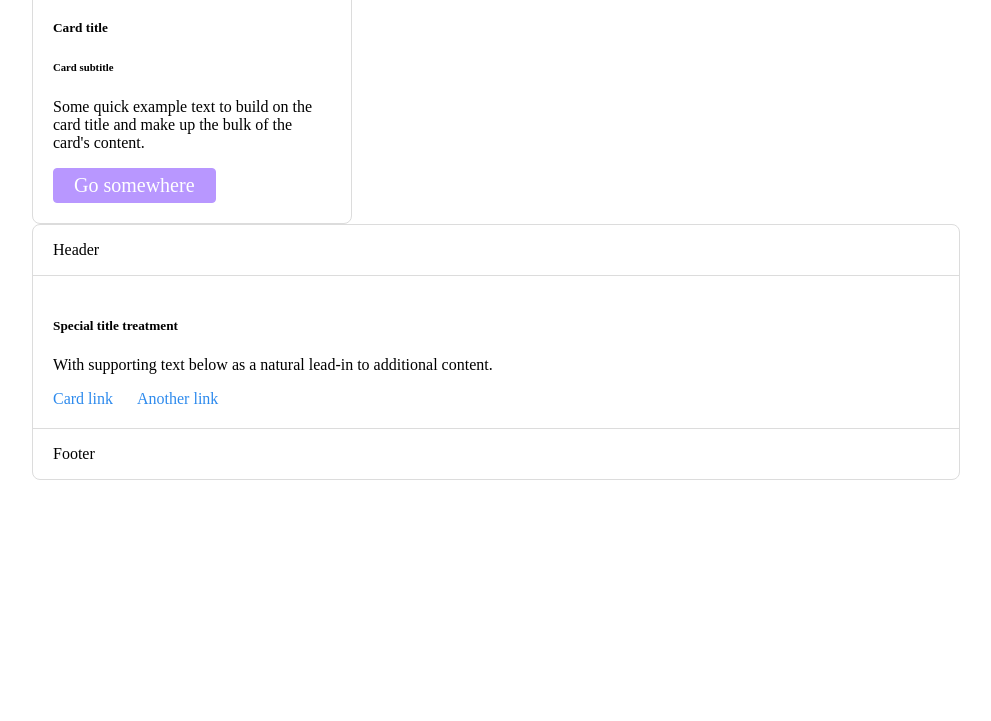
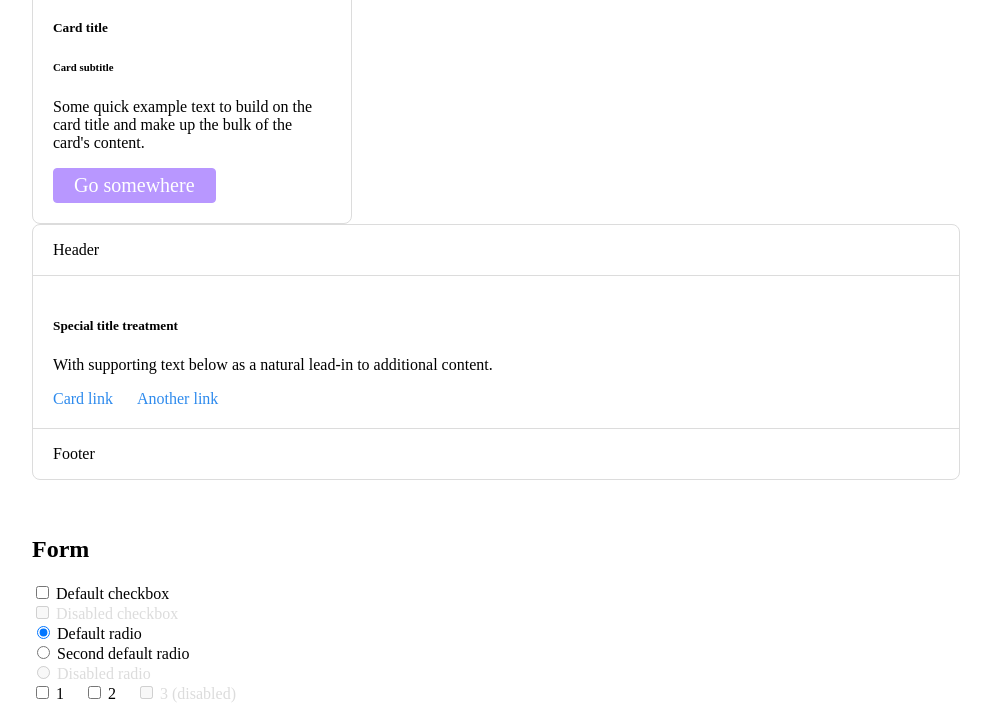
Before and after one commit to yuristrap/yuristrap, a plain HTML site: page index.html in a window 1280 px wide. Shown: the part 2071-2792 px from the top of the page, without its empty margins (144-1135 px from the left). Before the commit the page ends 2551 px from the top, so only its background shows below. Drawn offline with nearby package versions, Linux system fonts and the light colour scheme; files that its build step writes are made by us from their sources.

Commit message:
Base of _form

```diff
--- a/index.html
+++ b/index.html
@@ -217,6 +217,59 @@
 			Footer
 		  </div>
 		</div>
+
+		<br/>
+		<br/>
+
+		<h2>Form</h2>
+		<div class="form-check">
+		  <input class="form-check-input" type="checkbox" value="" id="defaultCheck1">
+		  <label class="form-check-label" for="defaultCheck1">
+			Default checkbox
+		  </label>
+		</div>
+		<div class="form-check">
+		  <input class="form-check-input" type="checkbox" value="" id="defaultCheck2" disabled>
+		  <label class="form-check-label" for="defaultCheck2">
+			Disabled checkbox
+		  </label>
+		</div>
+
+		<div class="form-check">
+		  <input class="form-check-input" type="radio" name="exampleRadios" id="exampleRadios1" value="option1" checked>
+		  <label class="form-check-label" for="exampleRadios1">
+			Default radio
+		  </label>
+		</div>
+		<div class="form-check">
+		  <input class="form-check-input" type="radio" name="exampleRadios" id="exampleRadios2" value="option2">
+		  <label class="form-check-label" for="exampleRadios2">
+			Second default radio
+		  </label>
+		</div>
+		<div class="form-check">
+		  <input class="form-check-input" type="radio" name="exampleRadios" id="exampleRadios3" value="option3" disabled>
+		  <label class="form-check-label" for="exampleRadios3">
+			Disabled radio
+		  </label>
+		</div>
+
+		<div class="form-check form-check-inline">
+		  <input class="form-check-input" type="checkbox" id="inlineCheckbox1" value="option1">
+		  <label class="form-check-label" for="inlineCheckbox1">1</label>
+		</div>
+		<div class="form-check form-check-inline">
+		  <input class="form-check-input" type="checkbox" id="inlineCheckbox2" value="option2">
+		  <label class="form-check-label" for="inlineCheckbox2">2</label>
+		</div>
+		<div class="form-check form-check-inline">
+		  <input class="form-check-input" type="checkbox" id="inlineCheckbox3" value="option3" disabled>
+		  <label class="form-check-label" for="inlineCheckbox3">3 (disabled)</label>
+		</div>
+
+		<br/>
+		<br/>
+		<!-- 	end of body	 -->
 	</div>
 	<!-- JavaScript -->
 	<!-- 	   -->
--- /dev/null
+++ b/scss/_form.scss
@@ -0,0 +1,31 @@
+$FORM-CHECK-INLINE-MARGIN: 1rem;
+
+.form {
+
+}
+
+/**
+ * form-group
+ */
+.form-group {
+	margin-bottom: 1rem;
+}
+
+
+/**
+ * form-check
+ */
+.form-check {
+	&.form-check-inline {
+		display: inline;
+		+ .form-check-inline {
+			margin-left: $FORM-CHECK-INLINE-MARGIN;
+		}
+	}
+}
+.form-check-input {
+  &[disabled] ~ .form-check-label,
+  &:disabled ~ .form-check-label {
+    color: $gray;
+  }
+}
--- a/scss/yuri.scss
+++ b/scss/yuri.scss
@@ -9,3 +9,4 @@
 @import 'navbar';
 @import 'alert';
 @import 'card';
+@import 'form';
```
Also changed, not shown: dist/css/yuri.css.
